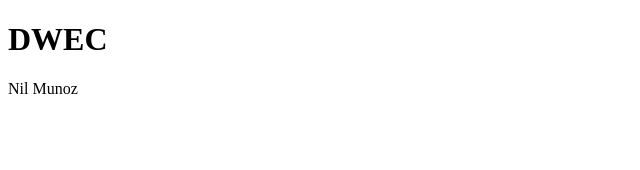
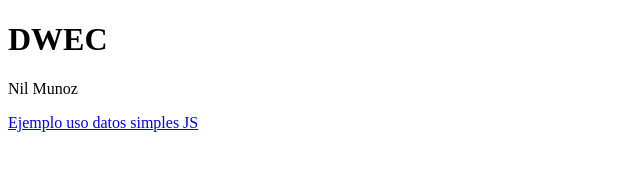
Before and after one commit to nildaw/NILDWEC, a plain HTML site: page index.html in a window 1280 px wide. Shown: the whole page, without its empty margins (0-640 px from the left). Drawn offline with Linux system fonts and the light colour scheme.

Commit message:
Update index.html

```diff
--- a/index.html
+++ b/index.html
@@ -4,6 +4,7 @@
 
 <h1>DWEC</h1>
 <p> Nil Munoz</p>
+  <a href="https://nildaw.github.io/NILDWEC/datosimples.html"> Ejemplo uso datos simples JS</a>
 
 </body>
 </html>
```
